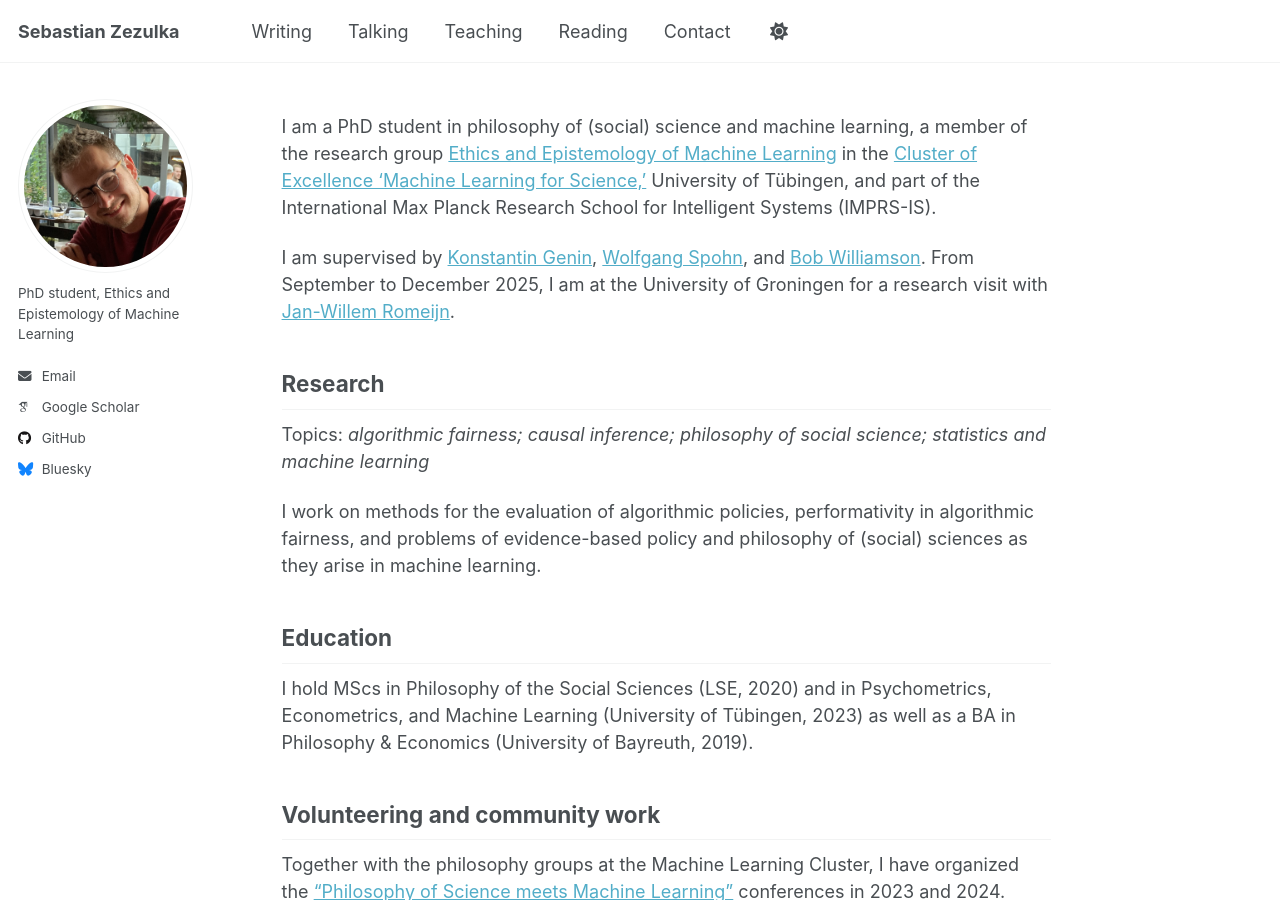
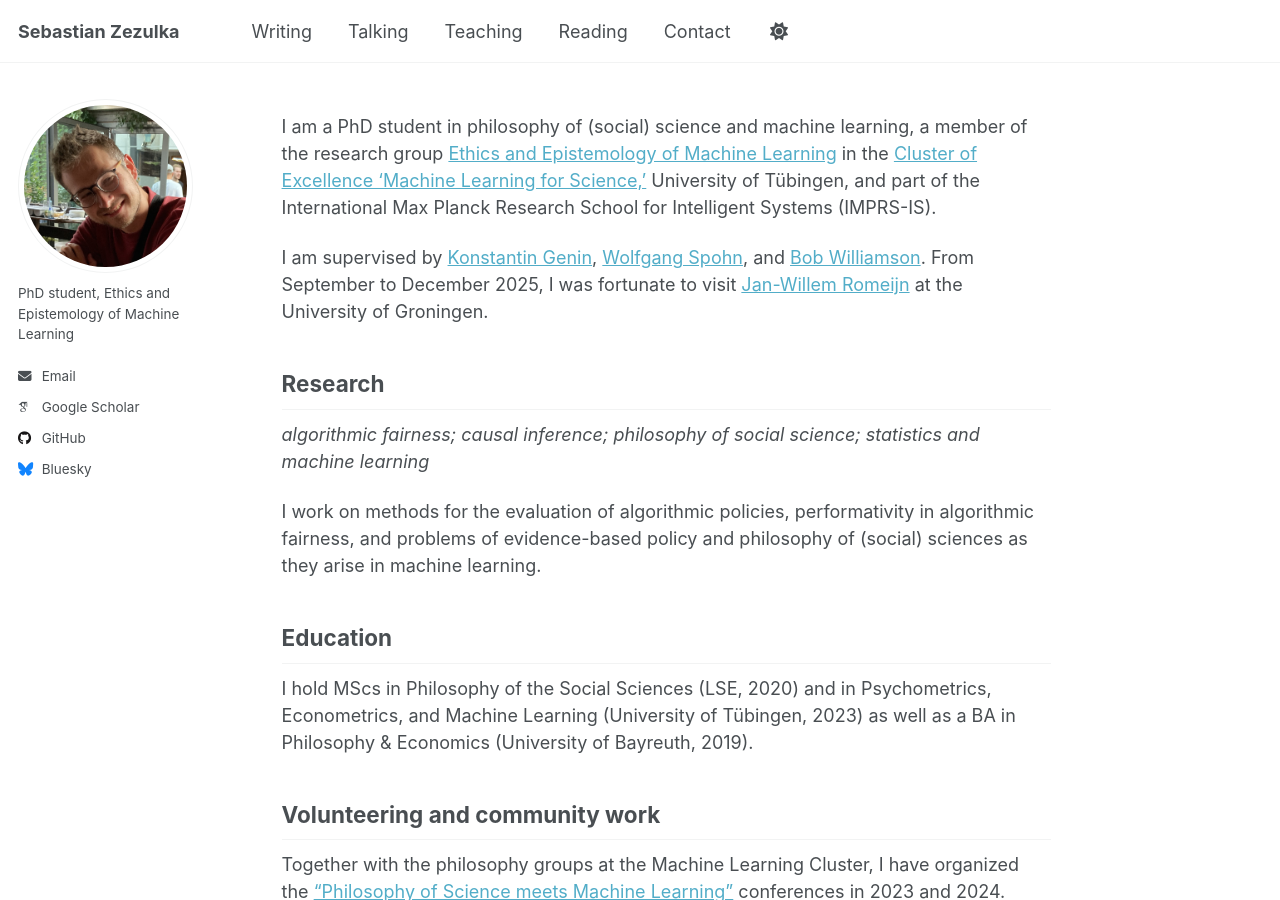
Before and after one commit to sezezulka/sezezulka.github.io, a Jekyll site: the page built from _pages/about.md, in a window 1280 px wide and 900 px high. Built offline with Jekyll 4.4.1, drawn with Linux system fonts in a browser that asks for light colours; some web fonts are replaced; a script that is not in the unit is left out.

```diff
--- a/_pages/about.md
+++ b/_pages/about.md
@@ -11,11 +11,11 @@ redirect_from:
 
 I am a PhD student in philosophy of (social) science and machine learning, a member of the research group [Ethics and Epistemology of Machine Learning](https://ethics.epistemology.ai){:target="_blank"} in the [Cluster of Excellence 'Machine Learning for Science,'](https://uni-tuebingen.de/en/research/core-research/cluster-of-excellence-machine-learning/home/){:target="_blank"} University of Tübingen, and part of the International Max Planck Research School for Intelligent Systems (IMPRS-IS).
 
-I am supervised by [Konstantin Genin](https://kgenin.github.io/){:target="_blank"}, [Wolfgang Spohn](https://www.philosophie.uni-konstanz.de/ag-spohn/personen/prof-dr-wolfgang-spohn/){:target="_blank"}, and [Bob Williamson](https://uni-tuebingen.de/forschung/forschungsschwerpunkte/exzellenzcluster-maschinelles-lernen/forschung/forschung/cluster-arbeitsgruppen/professuren/foundations-of-machine-learning-systems/){:target="_blank"}. From September to December 2025, I am at the University of Groningen for a research visit with [Jan-Willem Romeijn](https://romeijn.web.rug.nl/){:target="_blank"}.
+I am supervised by [Konstantin Genin](https://kgenin.github.io/){:target="_blank"}, [Wolfgang Spohn](https://www.philosophie.uni-konstanz.de/ag-spohn/personen/prof-dr-wolfgang-spohn/){:target="_blank"}, and [Bob Williamson](https://uni-tuebingen.de/forschung/forschungsschwerpunkte/exzellenzcluster-maschinelles-lernen/forschung/forschung/cluster-arbeitsgruppen/professuren/foundations-of-machine-learning-systems/){:target="_blank"}. From September to December 2025, I was fortunate to visit [Jan-Willem Romeijn](https://romeijn.web.rug.nl/){:target="_blank"} at the University of Groningen.
 
 ## Research
 
-Topics: *algorithmic fairness; causal inference; philosophy of social science; statistics and machine learning*
+*algorithmic fairness; causal inference; philosophy of social science; statistics and machine learning*
 
 I work on methods for the evaluation of algorithmic policies, performativity in algorithmic fairness, and problems of evidence-based policy and philosophy of (social) sciences as they arise in machine learning.
 
```
Also changed, not shown: _pages/talks.md (+3 -0 lines).
